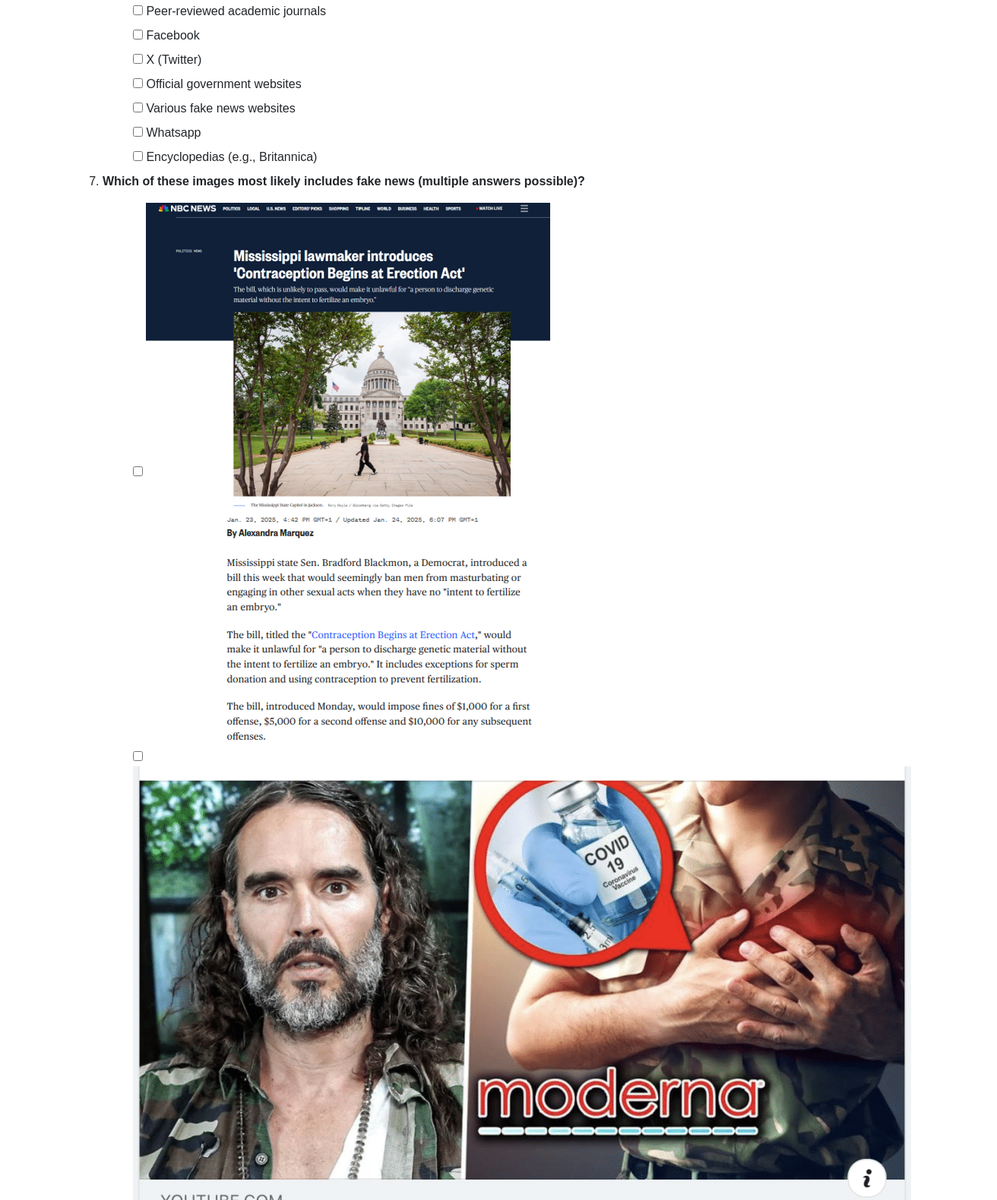
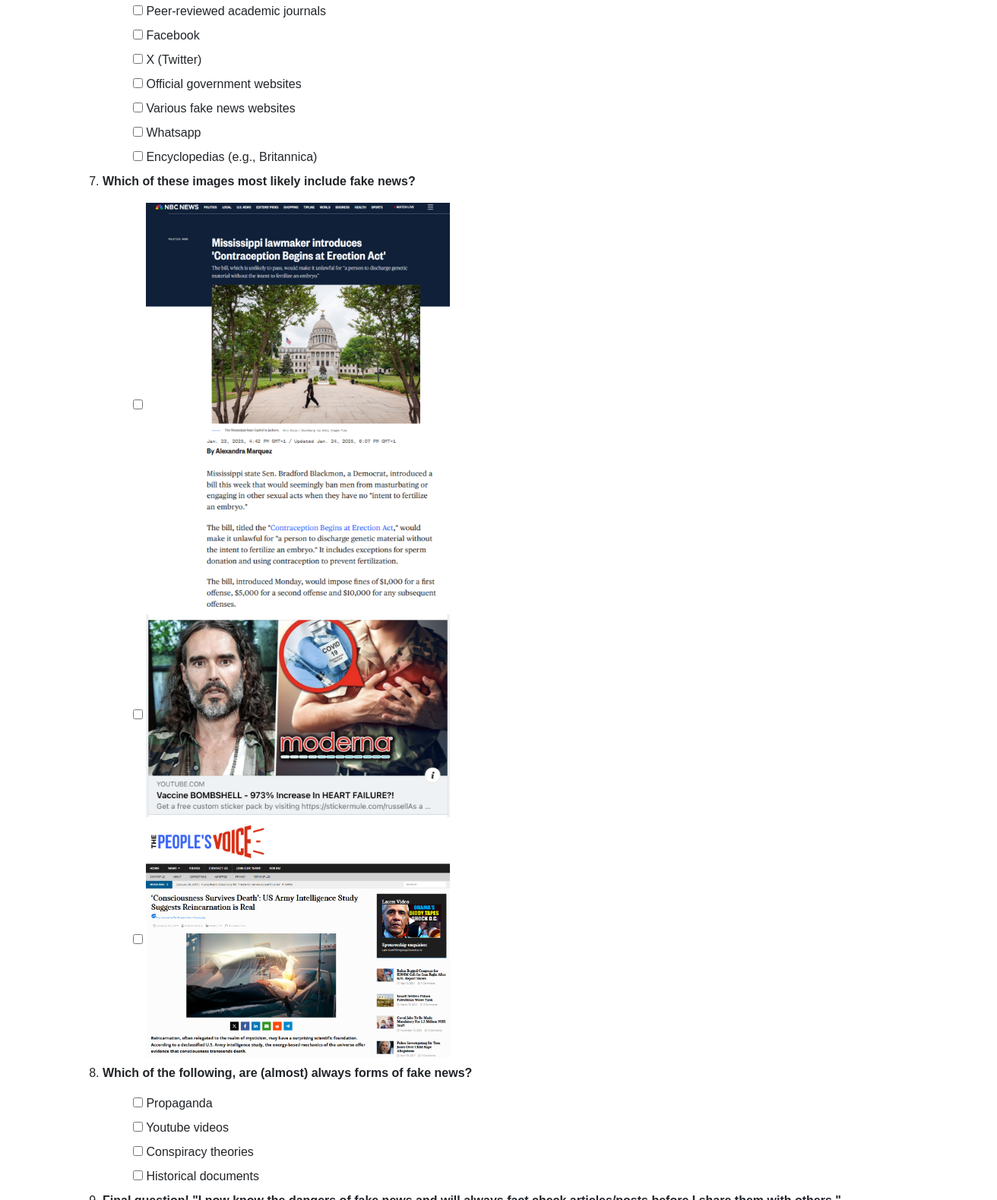
Before and after one commit to YamilaTimmer/honours-fake-news, a plain HTML site: page index.html in a window 1280 px wide. Shown: the part 1220-2800 px from the top of the page at 76% size, 1312 px wide, since content can reach past the window. Drawn offline with nearby package versions, Linux system fonts and the light colour scheme.

Commit message:
made minor changes to the questions

```diff
--- a/index.html
+++ b/index.html
@@ -38,7 +38,7 @@
 <p><strong>Did you thoroughly read the poster and do you want to test your critical thinking skills? Then make the quiz below!</strong></p>
 <h2>Scoring</h2>
 <ul>
-<li><strong>8-10 correct answers</strong>: Distinguishing fake news from the real world is no problem for you!</li>
+<li><strong>8-9 correct answers</strong>: Distinguishing fake news from the real world is no problem for you!</li>
 <li><strong>5-7 correct answers</strong>: Close, but not quite there yet! Try practicing your critical thinking skills a bit more!</li>
 <li><strong>Below 5</strong>: Not even close! I hope you're not sharing posts online...</li>
 </ul>
@@ -50,7 +50,7 @@
 <li><label><input type="checkbox" data-question="1" data-content="0" /> Fake news such as satire is dangerous because it is very misleading</label></li>
 <li><label><input type="checkbox" data-question="0" data-content="1" /> Fake news can lead to panic, especially during times of uncertainty</label></li>
 <li><label><input type="checkbox" data-question="0" data-content="1" /> Fake news can lead to polarization and pitch groups of people up against each other</label></li>
-<li><label><input type="checkbox" data-question="1" data-content="0" /> Fake news specifically affects groups of people, such as people with a shorter education background</label></li>
+<li><label><input type="checkbox" data-question="1" data-content="0" /> Fake news only effects people with a shorter educational background</label></li>
 </ul>
 </li>
 <li>
@@ -105,15 +105,15 @@
 </ul>
 </li>
 <li>
-<p><strong>Which of these images most likely includes fake news (multiple answers possible)?</strong></p>
+<p><strong>Which of these images most likely include fake news?</strong></p>
 <ul class="checklist">
-<li><label><input type="checkbox" data-question="1" data-content="0" /> <img alt="" src="images/mississippi_bill.PNG"></label></li>
-<li><label><input type="checkbox" data-question="0" data-content="1" /> <img alt="" src="images/moderna_vaccine.png"></label></li>
-<li><label><input type="checkbox" data-question="0" data-content="1" /> <img alt="" src="images/reincarnation.PNG"></label></li>
+<li><label><input type="checkbox" data-question="1" data-content="0" /> <img alt="" src="images/mississippi_bill.PNG" width="400"></label></li>
+<li><label><input type="checkbox" data-question="0" data-content="1" /> <img alt="" src="images/moderna_vaccine.png" width="400"></label></li>
+<li><label><input type="checkbox" data-question="0" data-content="1" /> <img alt="" src="images/reincarnation.PNG" width="400"></label></li>
 </ul>
 </li>
 <li>
-<p><strong>Which of the following, are always forms of fake news?</strong></p>
+<p><strong>Which of the following, are (almost) always forms of fake news?</strong></p>
 <ul class="checklist">
 <li><label><input type="checkbox" data-question="0" data-content="1" /> Propaganda</label></li>
 <li><label><input type="checkbox" data-question="1" data-content="0" /> Youtube videos</label></li>
```
